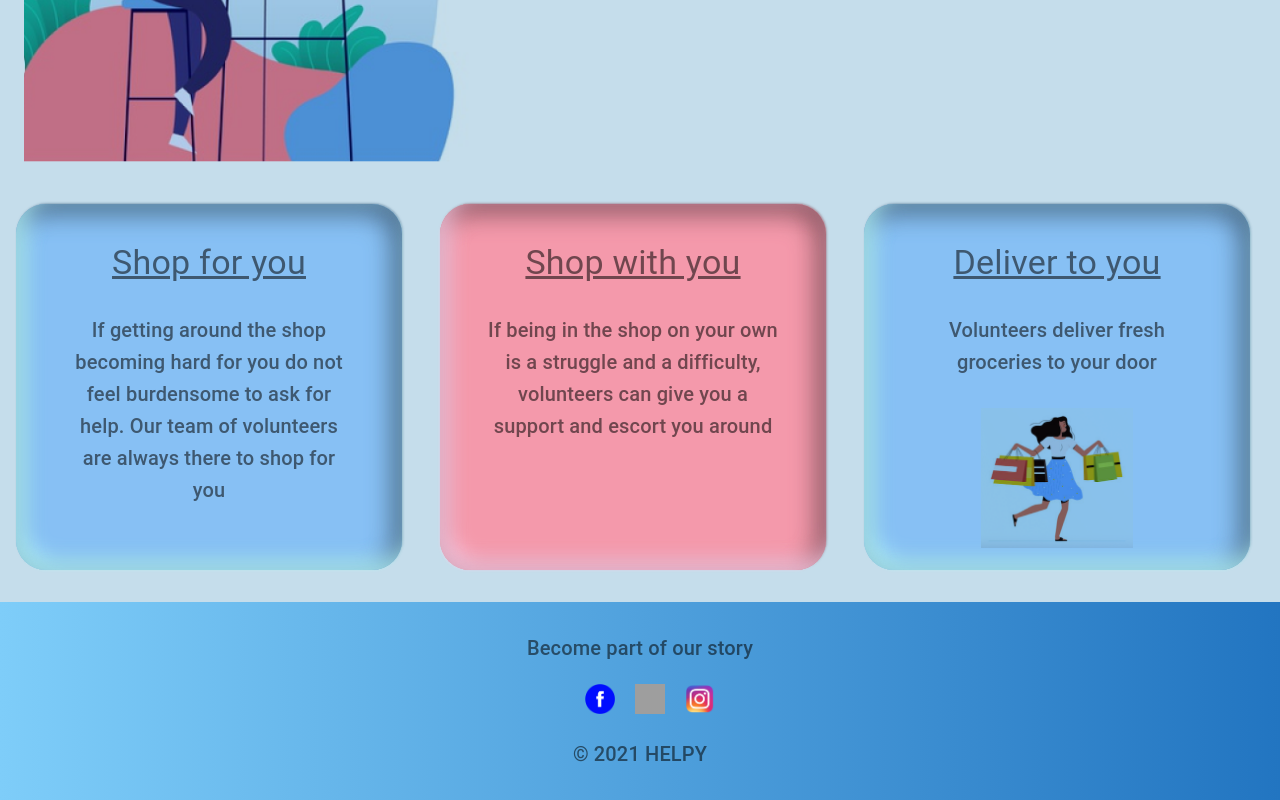
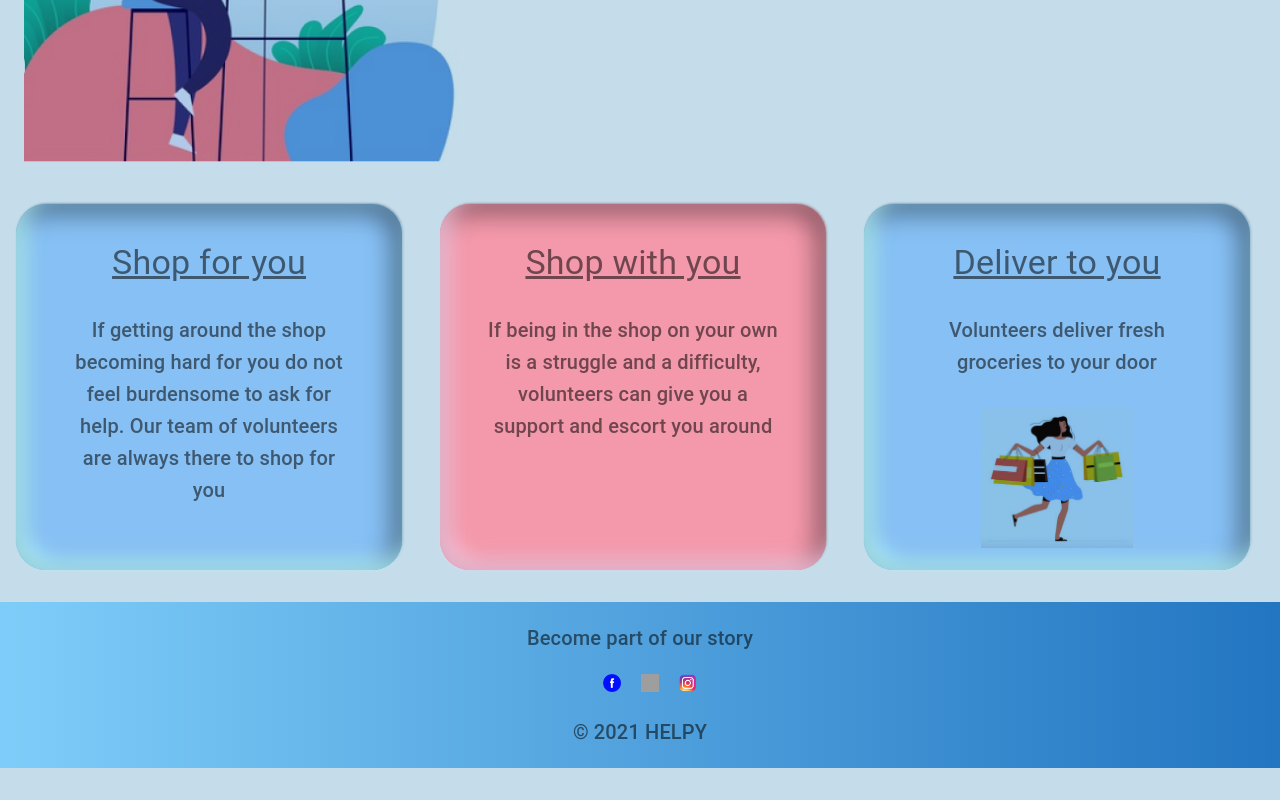
Before and after one commit to tahminarasoli/fp-11-12-1, a React (Create React App) app in the folder client/: page / in a window 1280 px wide. Shown: the part 943-1743 px from the top of the page. After the commit the page ends 1711 px from the top, so only its background shows below. Built offline with nearby package versions, Linux system fonts and the light colour scheme; no server answers; grey boxes are pictures that could not be loaded; a web font is replaced by a local one.

Commit message:
Update styles.css
updated the footer's styles

```diff
--- a/client/src/components/Footer/styles.css
+++ b/client/src/components/Footer/styles.css
@@ -1,10 +1,13 @@
 .footer .social img {
-    width: 30px;
-    height: 30px;
+    width: 18px;
+    height: 18px;
     margin-left: 20px;
 }
 .footer .social{
     text-align: center;
+}
+.footer .social p span {
+    margin-left: 20px;
 }
 
 p {
@@ -22,5 +25,5 @@ p {
 
     position: absolute;
     margin-top: 10px;
-    padding: 10px 0px 10px 0px;
+
 }
```
